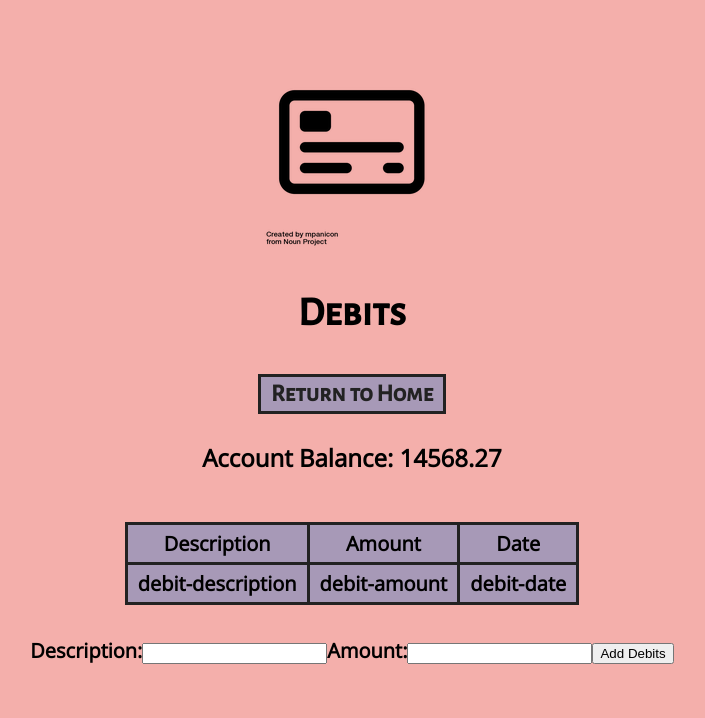
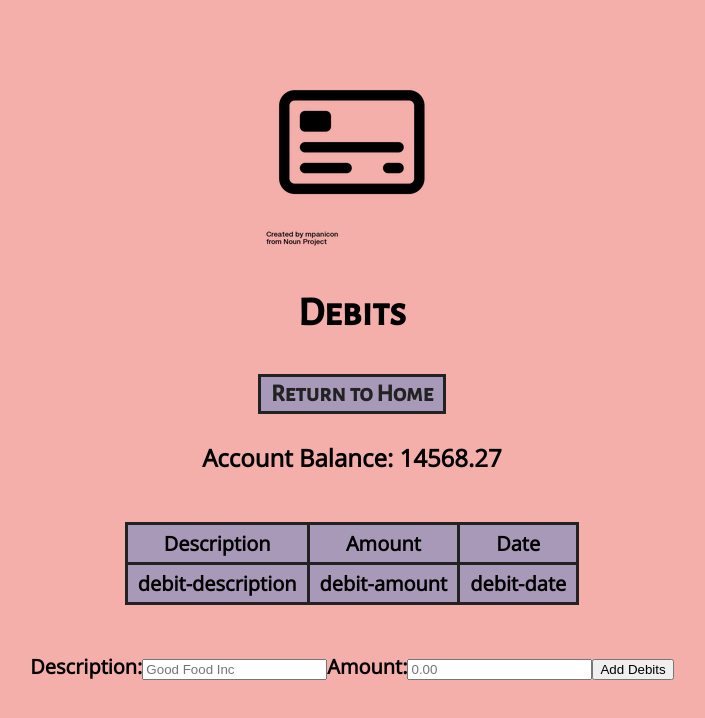
Before and after one commit to vilnytskyy/-summer-2021-39548-assignment-4, a React (Create React App) app: page /debits in a window 1280 px wide. Shown: the top 718 px of the page, without its empty margins (288-993 px from the left). Built offline with nearby package versions, Linux system fonts and the light colour scheme; no server answers.

Commit message:
Added placeholder values

```diff
--- a/src/App.js
+++ b/src/App.js
@@ -100,8 +100,10 @@ class App extends Component {
             <UserProfile userName={this.state.currentUser.userName} memberSince={this.state.currentUser.memberSince} />
         );
         const LogInComponent = () => (<LogIn user={this.state.currentUser} mockLogIn={this.mockLogIn} />);
-        const CreditsComponent = () => (<Credits creditInfo={this.state.credits} accountBalance={this.state.accountBalance}/>);
-        const DebitsComponent = () => (<Debits debitInfo={this.state.debits} accountBalance={this.state.accountBalance}/>);
+        const CreditsComponent = () => (
+            <Credits creditInfo={this.state.credits} accountBalance={this.state.accountBalance} />);
+        const DebitsComponent = () => (
+            <Debits debitInfo={this.state.debits} accountBalance={this.state.accountBalance} />);
 
         return (
             <Router>
--- a/src/components/AddData.js
+++ b/src/components/AddData.js
@@ -6,8 +6,9 @@ class AddData extends Component {
     constructor(props) {
         super(props);
         this.state = {
-            description: "initial-d",
-            amount: "initial-a"
+            description: "",
+            amount: 0,
+            date: ""
         };
 
         this.handleInputChange = this.handleInputChange.bind(this);
@@ -25,7 +26,8 @@ class AddData extends Component {
     }
 
     handleSubmit(event) {
-        alert('Description: ' + this.state.description + '\nAmount: ' + this.state.amount);
+        this.setState({ date: Date() });
+        alert('Description: ' + this.state.description + '\nAmount: ' + this.state.amount + '\nDate: ' + this.state.date);
         event.preventDefault();
     }
 
@@ -33,25 +35,31 @@ class AddData extends Component {
         const DataName = "Add " + this.props.name;
 
         return (
+            <div className="Form">
                 <form onSubmit={this.handleSubmit}>
-                <label>
+                    <label htmlFor="description">
                         Description:
                         <input
+                            id="description"
                             name="description"
                             type="text"
-                        checked={this.state.description}
+                            placeholder="Good Food Inc"
+                            // value={this.state.description}
                             onChange={this.handleInputChange} />
                     </label>
-                <label>
+                    <label htmlFor="amount">
                         Amount:
                         <input
+                            id="amount"
                             name="amount"
-                        type="number"
-                        value={this.state.amount}
+                            type="decimal"
+                            placeholder="0.00"
+                            // value={this.state.amount}
                             onChange={this.handleInputChange} />
                     </label>
                     <input type="submit" value={DataName} />
                 </form>
+            </div>
         );
     }
 }
```
Lines whose indentation alone changed are shown as unchanged.
